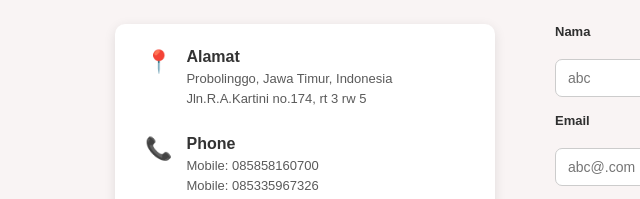
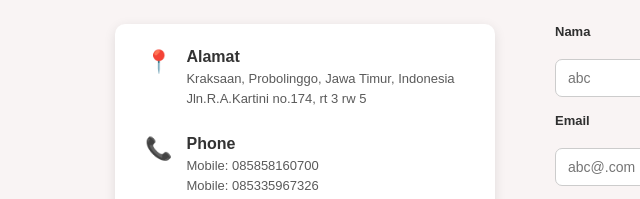
Before and after one commit to mhmdrizal23/dapoer_umikoe_ver2, a plain HTML site: page contact.html in a window 1280 px wide. Shown: the part 719-918 px from the top of the page, 80-720 px from the left. Drawn offline with Linux system fonts and the light colour scheme.

Commit message:
contact.html

```diff
--- a/contact.html
+++ b/contact.html
@@ -53,7 +53,7 @@
               <span class="icon">📍</span>
               <div>
                 <strong>Alamat</strong>
-                <p>Probolinggo, Jawa Timur, Indonesia</p>
+                <p>Kraksaan, Probolinggo, Jawa Timur, Indonesia</p>
                 <p>Jln.R.A.Kartini no.174, rt 3 rw 5</p>
               </div>
             </div>
```
